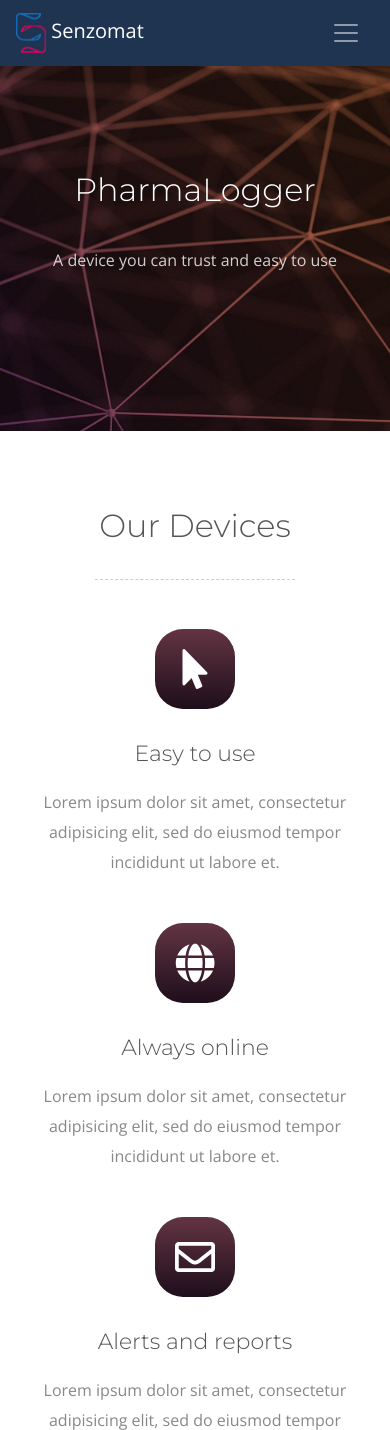
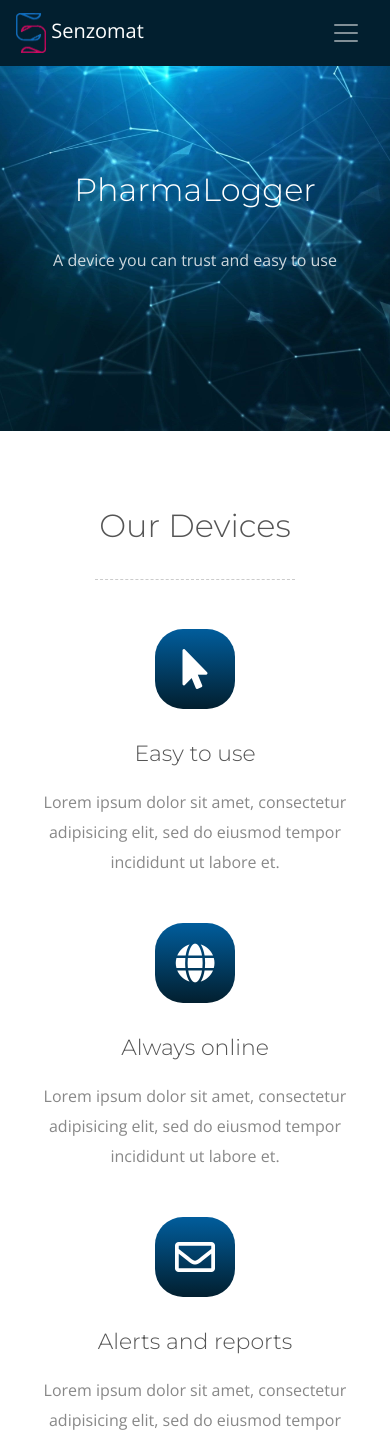
Before and after one commit to ardianhalitaj/senzomat, a PHP site: page / in a window 390 px wide. Shown: the top 1430 px of the page. Run offline with PHP 8.4, Linux system fonts and the light colour scheme; some libraries are stand-ins or nearby versions.

Commit message:
Changed the styling again

```diff
--- a/assets/css/media-queries.css
+++ b/assets/css/media-queries.css
@@ -31,9 +31,9 @@
 
 @media (max-width: 767px) {
 
-	.navbar.navbar-no-bg { background: #1e3451; }
-	.navbar-dark .navbar-toggler { border-color: #1e3451; }
-	.navbar-dark .navbar-toggler:focus { background: #304156; outline: 0; }
+	.navbar.navbar-no-bg { background: #021f2f; }
+	.navbar-dark .navbar-toggler { border-color: #021f2f; }
+	.navbar-dark .navbar-toggler:focus { background: #021f2f; outline: 0; }
 	.navbar-expand-md .navbar-nav .nav-link { padding-top: 0.3rem; padding-bottom: 0.3rem; }
 
 	.top-content { padding: 140px 0; }
--- a/assets/css/style.css
+++ b/assets/css/style.css
@@ -166,12 +166,11 @@ img { max-width: 100%; }
 /***** Top menu *****/
 
 .navbar {
-/*	background: #1e3451;*/
-	background:#1E0E1B;
+	background:#021f2f;
 	-o-transition: all .6s; -moz-transition: all .6s; -webkit-transition: all .6s; -ms-transition: all .6s; transition: all .6s;
 	backface-visibility: hidden;
 }
-.navbar.navbar-no-bg { background: #1E0E1B; background: rgba(0, 0, 0, 0.5); }
+.navbar.navbar-no-bg { background: #021f2f; background: rgba(0, 0, 0, 0.5); }
 
 .navbar-dark .navbar-nav { font-size: 15px; color: #fff; font-weight: 600; }
 .navbar-dark .navbar-nav .nav-link { color: #fff; color: rgba(255, 255, 255, 0.8); border: 0; }
@@ -236,13 +235,13 @@ img { max-width: 100%; }
     text-align: center;
     border-radius: 28px;
 
-	background: #1E0E1B;/*#7db9e8;*/ /* Old browsers */
-	background: -moz-linear-gradient(top,  #633443 0%, #1E0E1B 100%); /* FF3.6-15 */
-	background: -webkit-linear-gradient(top,  #633443 0%,#1E0E1B 100%); /* Chrome10-25,Safari5.1-6 */
-	background: -o-linear-gradient(top,  #633443 0%, #1E0E1B 100%); /* Opera 11.10+ */
-	background: -ms-linear-gradient(top,  #633443 0%, #1E0E1B 100%); /* IE10+ */
-	background: linear-gradient(to bottom,  #633443 0%,#1E0E1B 100%); /* W3C, IE10+, FF16+, Chrome26+, Opera12+, Safari7+ */
-	filter: progid:DXImageTransform.Microsoft.gradient( startColorstr='#633443', endColorstr='#1E0E1B',GradientType=0 ); /* IE6-9 */
+	background: #021f2f; /* Old browsers */
+	background: -moz-linear-gradient(top,  #015D9C 0%, #021f2f 100%); /* FF3.6-15 */
+	background: -webkit-linear-gradient(top,  #015D9C 0%,#021f2f 100%); /* Chrome10-25,Safari5.1-6 */
+	background: -o-linear-gradient(top,  #015D9C 0%, #021f2f 100%); /* Opera 11.10+ */
+	background: -ms-linear-gradient(top,  #015D9C 0%, #021f2f 100%); /* IE10+ */
+	background: linear-gradient(to bottom,  #015D9C 0%,#021f2f 100%); /* W3C, IE10+, FF16+, Chrome26+, Opera12+, Safari7+ */
+	filter: progid:DXImageTransform.Microsoft.gradient( startColorstr='#015D9C', endColorstr='#021f2f',GradientType=0 ); /* IE6-9 */
 }
 
 .services-box h3 {
```
Also changed, not shown: other parts of assets/css/style.css (+19 -20 lines), assets/img/backgrounds/1--.jpg (deleted), assets/img/backgrounds/1-.jpg (deleted), assets/img/backgrounds/1-old.jpg (deleted), assets/img/backgrounds/1.jpg, assets/img/backgrounds/11.jpg (deleted), assets/img/backgrounds/11@2x.jpg (deleted), assets/img/backgrounds/1@2x--.jpg (deleted), assets/img/backgrounds/1@2x-.jpg (deleted), assets/img/backgrounds/1@2x-old.jpg (deleted), assets/img/backgrounds/1@2x.jpg.
